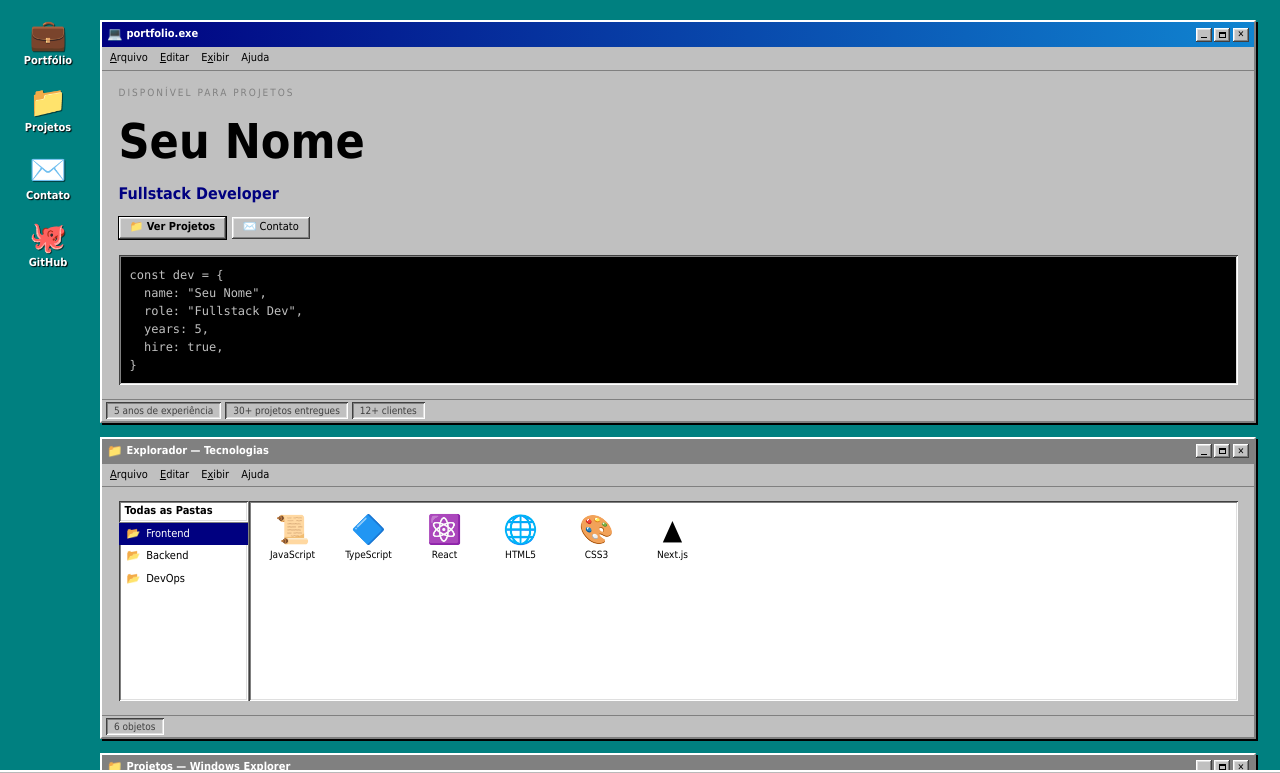
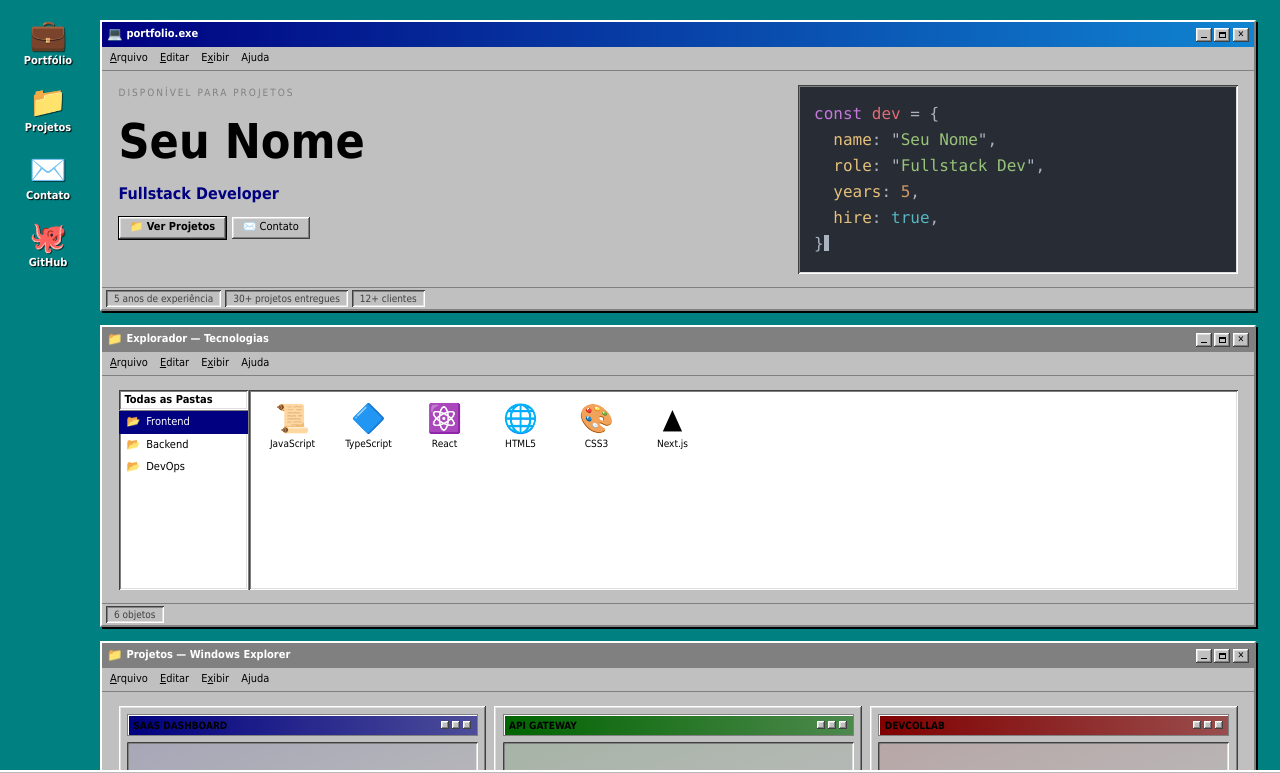
Before and after one commit to PedroSehn/Portifolio-2026, a React (Vite) app: page / in a window 1280 px wide. Shown: the top 773 px of the page. Built offline with nearby package versions, Linux system fonts and the light colour scheme.

Commit message:
Enhance Hero component with typing effect and syntax highlighting; update Window component to accept custom content className

```diff
--- a/src/components/sections/Hero.tsx
+++ b/src/components/sections/Hero.tsx
@@ -1,6 +1,39 @@
+import { useEffect, useState } from 'react'
 import Button from '../ui/Button'
 import Window from '../ui/Window'
 import { defaultWindowMenu } from '../../constants/windowMenu'
+
+const TOKENS: { text: string; type: 'keyword' | 'variable' | 'property' | 'string' | 'number' | 'boolean' | 'punctuation' }[] = [
+  { text: 'const ', type: 'keyword' },
+  { text: 'dev', type: 'variable' },
+  { text: ' = {\n', type: 'punctuation' },
+  { text: '  ', type: 'punctuation' },
+  { text: 'name', type: 'property' },
+  { text: ': "', type: 'punctuation' },
+  { text: 'Seu Nome', type: 'string' },
+  { text: '",\n', type: 'punctuation' },
+  { text: '  ', type: 'punctuation' },
+  { text: 'role', type: 'property' },
+  { text: ': "', type: 'punctuation' },
+  { text: 'Fullstack Dev', type: 'string' },
+  { text: '",\n', type: 'punctuation' },
+  { text: '  ', type: 'punctuation' },
+  { text: 'years', type: 'property' },
+  { text: ': ', type: 'punctuation' },
+  { text: '5', type: 'number' },
+  { text: ',\n', type: 'punctuation' },
+  { text: '  ', type: 'punctuation' },
+  { text: 'hire', type: 'property' },
+  { text: ': ', type: 'punctuation' },
+  { text: 'true', type: 'boolean' },
+  { text: ',\n', type: 'punctuation' },
+  { text: '}', type: 'punctuation' },
+]
+
+const PROMPT_TEXT = TOKENS.map((t) => t.text).join('')
+
+const TYPING_INTERVAL_MS = 45
+const CURSOR_BLINK_MS = 530
 
 interface HeroProps {
   isActive?: boolean
@@ -8,11 +41,33 @@ interface HeroProps {
 }
 
 export default function Hero({ isActive, onActivate }: HeroProps) {
+  const [visibleLength, setVisibleLength] = useState(0)
+  const [cursorVisible, setCursorVisible] = useState(true)
+
+  useEffect(() => {
+    if (visibleLength < PROMPT_TEXT.length) {
+      const t = setTimeout(
+        () => setVisibleLength((n) => n + 1),
+        TYPING_INTERVAL_MS
+      )
+      return () => clearTimeout(t)
+    }
+  }, [visibleLength])
+
+  useEffect(() => {
+    const t = setInterval(
+      () => setCursorVisible((v) => !v),
+      CURSOR_BLINK_MS
+    )
+    return () => clearInterval(t)
+  }, [])
+
   return (
     <section id="hero" aria-labelledby="hero-title">
       <Window
         icon="💻"
         title="portfolio.exe"
+        contentClassName="px-6 py-5"
         menuItems={defaultWindowMenu}
         statusBar={[
           '5 anos de experiência',
@@ -22,8 +77,8 @@ export default function Hero({ isActive, onActivate }: HeroProps) {
         isActive={isActive}
         onActivate={onActivate}
       >
-        <div className="grid gap-6">
-          <div className="grid gap-4">
+        <div className="flex flex-col gap-4 md:flex-row md:gap-x-4 md:gap-y-6 md:items-start">
+          <div className="flex flex-1 min-w-0 flex-col gap-4">
             <p className="text-[10px] uppercase tracking-[0.2em] text-win-dark">
               Disponível para projetos
             </p>
@@ -41,20 +96,35 @@ export default function Hero({ isActive, onActivate }: HeroProps) {
             </div>
           </div>
 
-          <article className="bg-black p-4 text-[12px] font-mono text-win-gray shadow-sunken">
-          <pre>
+          <article className="shrink-0 bg-[#282c34] p-6 text-[16px] font-mono leading-relaxed shadow-sunken md:min-w-[440px]">
+            <pre className="overflow-hidden">
               <code>
-              const dev = {'{'}
-              <br />
-              {'  '}name: "Seu Nome",
-              <br />
-              {'  '}role: "Fullstack Dev",
-              <br />
-              {'  '}years: 5,
-              <br />
-              {'  '}hire: true,
-              <br />
-              {'}'}
+                {(() => {
+                  let pos = 0
+                  return TOKENS.map((token, i) => {
+                    const end = pos + token.text.length
+                    let visible: string
+                    if (visibleLength >= end) {
+                      visible = token.text
+                    } else if (visibleLength > pos) {
+                      visible = token.text.slice(0, visibleLength - pos)
+                    } else {
+                      return null
+                    }
+                    pos = end
+                    return (
+                      <span key={i} className={`code-${token.type}`}>
+                        {visible}
+                      </span>
+                    )
+                  })
+                })()}
+                <span
+                  className={`inline-block w-[0.55ch] min-h-[1em] -mb-[0.1em] align-baseline bg-[#abb2bf] transition-opacity duration-75 ${
+                    cursorVisible ? 'opacity-100' : 'opacity-0'
+                  }`}
+                  aria-hidden
+                />
               </code>
             </pre>
           </article>
--- a/src/components/ui/Window.tsx
+++ b/src/components/ui/Window.tsx
@@ -8,6 +8,7 @@ interface WindowProps {
   statusBar?: string[]
   children: ReactNode
   className?: string
+  contentClassName?: string
   style?: CSSProperties
   titlebarClassName?: string
   isActive?: boolean
@@ -21,6 +22,7 @@ export default function Window({
   title,
   statusBar = [],
   className = '',
+  contentClassName = '',
   style,
   titlebarClassName,
   isActive = true,
@@ -79,7 +81,7 @@ export default function Window({
         </div>
       )}
 
-      <div className="px-6 py-5">{children}</div>
+      <div className={contentClassName || 'px-6 py-5'}>{children}</div>
 
       {statusBar.length > 0 && (
         <footer className="win95-statusbar">
--- a/src/index.css
+++ b/src/index.css
@@ -48,13 +48,14 @@ body {
 ::-webkit-scrollbar-track { @apply bg-win-gray shadow-sunken; }
 ::-webkit-scrollbar-thumb { @apply bg-win-gray shadow-raised; }
 
-/* Syntax highlight do bloco de codigo no Hero */
-.ck { color: #b0b0ff; }
-.cf { color: #80ffff; }
-.cs { color: #ffff80; }
-.cc { color: #80ff80; }
-.cn { color: #ff80c0; }
-.cp { color: #ffffff; }
+/* Syntax highlight do bloco de codigo no Hero - IDE style */
+#hero .code-keyword   { color: #c678dd; }  /* purple - const */
+#hero .code-variable  { color: #e06c75; }  /* red - identifier */
+#hero .code-property  { color: #e5c07b; } /* yellow - keys */
+#hero .code-string    { color: #98c379; } /* green - strings */
+#hero .code-number    { color: #d19a66; } /* orange - numbers */
+#hero .code-boolean   { color: #56b6c2; } /* cyan - true/false */
+#hero .code-punctuation { color: #abb2bf; } /* gray - : , { } */
 
 .win95-raised {
   border: 2px solid;
```
Lines whose indentation alone changed are shown as unchanged.
